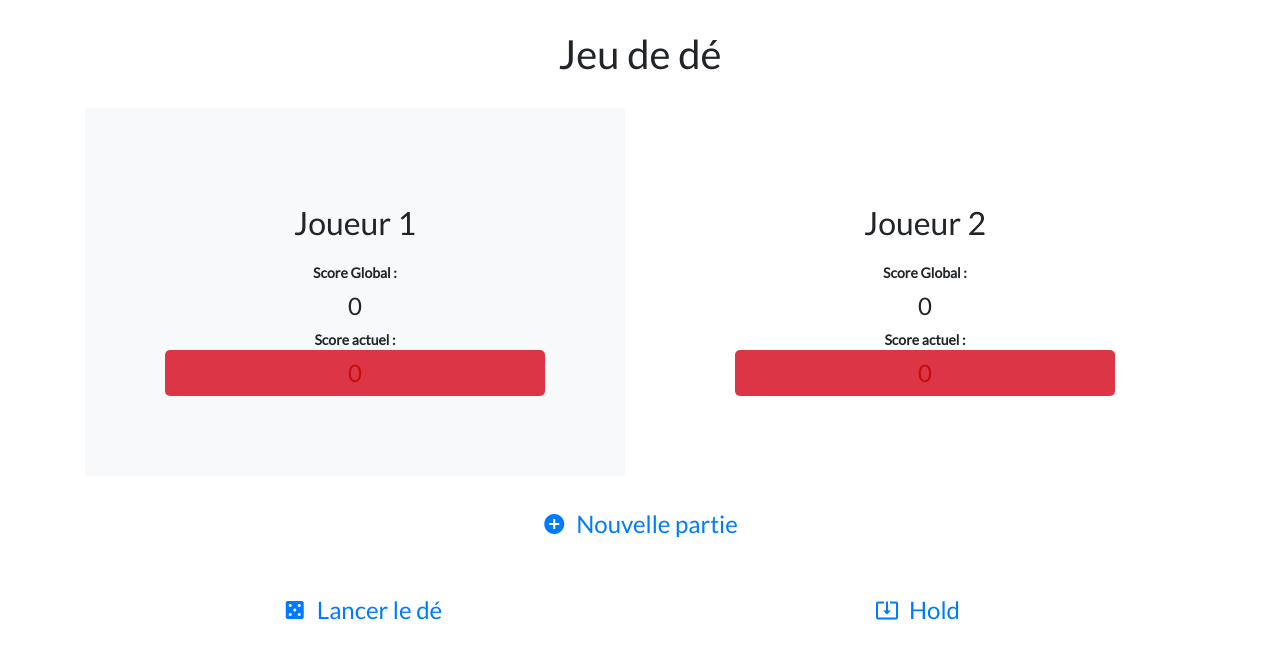
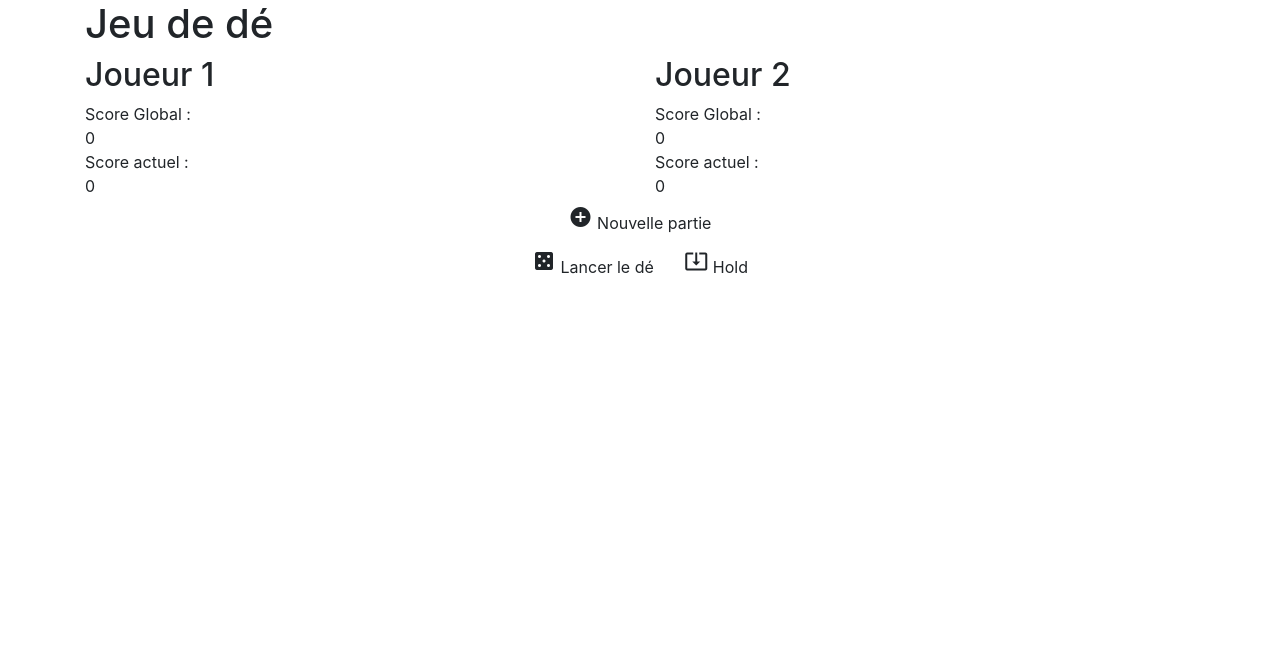
Before and after one commit to faiz92000/dice, a plain HTML site: page index-1.html in a window 1280 px wide. Drawn offline with nearby package versions, Linux system fonts and the light colour scheme.

Commit message:
Update index-1.html

```diff
--- a/index-1.html
+++ b/index-1.html
@@ -8,115 +8,7 @@
   <link href="https://fonts.googleapis.com/css2?family=Material+Icons&display=block" rel="stylesheet">
   <link href="https://fonts.googleapis.com/css?family=Lato" rel="stylesheet">
   <style>
-    @import url('https://fonts.googleapis.com/css2?family=Lato:wght@400&display=swap');
 
-    body {
-      font-family: 'Lato', sans-serif;
-    }
-
-    .container {
-      margin-top: 30px;
-    }
-
-    h1 {
-      text-align: center;
-      margin-bottom: 30px;
-    }
-
-    .game-container {
-      border: 2px solid #dc3545;
-      border-radius: 4px;
-      display: flex;
-    }
-
-    .player-box {
-      flex-grow: 1;
-      padding: 80px;
-      position: relative;
-    }
-
-    .player-box.human-player {
-      background-color: #f8f9fa; /* Gris clair pour joueur 1 */
-    }
-
-    .player-box:not(.human-player) {
-      background-color: #fff; /* Blanc pour joueur 2 */
-    }
-
-    h2 {
-      text-align: center;
-      margin-top: 1rem;
-    }
-
-    .player-name {
-      text-align: center;
-      margin-bottom: 20px;
-    }
-
-    .score-label {
-      font-size: 14px;
-      font-weight: bold;
-      text-align: center;
-    }
-
-    .score-value {
-      font-size: 24px;
-      text-align: center;
-      padding: 5px 10px;
-      border-radius: 5px;
-    }
-
-    .score-value.current-score {
-      background-color: #dc3545;
-      color: #c40d0d;
-    }
-
-    .btn {
-      width: 100%;
-      font-size: 24px;
-      margin-top: 20px;
-      text-align: center;
-      padding: 10px;
-      border-radius: 5px;
-      cursor: pointer;
-      background-color: transparent;
-      border: none;
-    }
-
-    .btn-hold,
-    .btn-roll,
-    .btn-new-game {
-      color: #007bff;
-      display: flex;
-      align-items: center;
-      justify-content: center;
-    }
-
-    .btn-hold .material-icons,
-    .btn-roll .material-icons,
-    .btn-new-game .material-icons {
-      margin-right: 10px;
-    }
-
-    .dice {
-      text-align: center;
-      font-size: 72px;
-      margin-top: 30px;
-    }
-
-    .icons {
-      display: flex;
-      justify-content: center;
-      margin-top: 10px;
-    }
-
-    /* Media query pour ajuster le jeu pour qu'il forme un carré */
-    @media (max-width: 600px) {
-      .game-container {
-        flex-direction: column;
-        align-items: center;
-      }
-    }
   </style>
 </head>
 <body>
```
